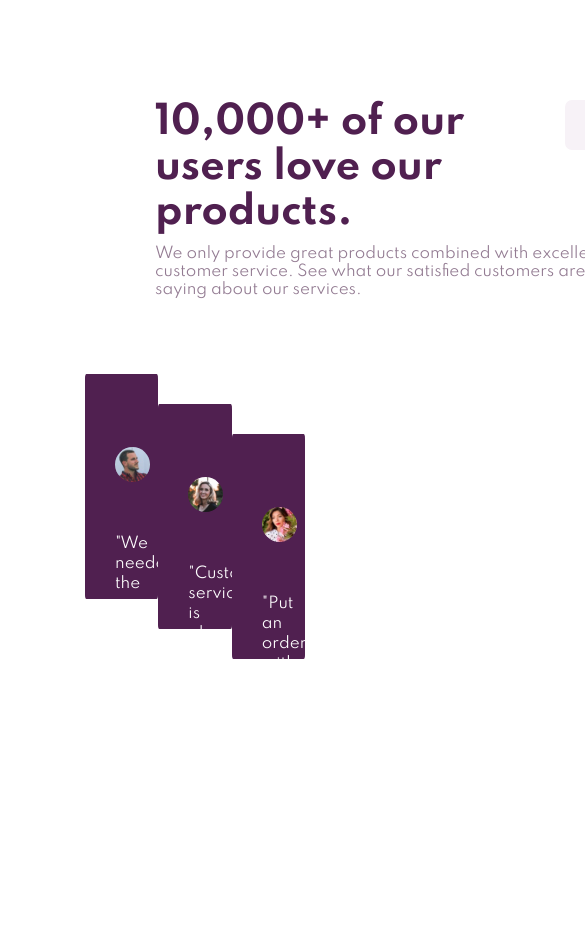
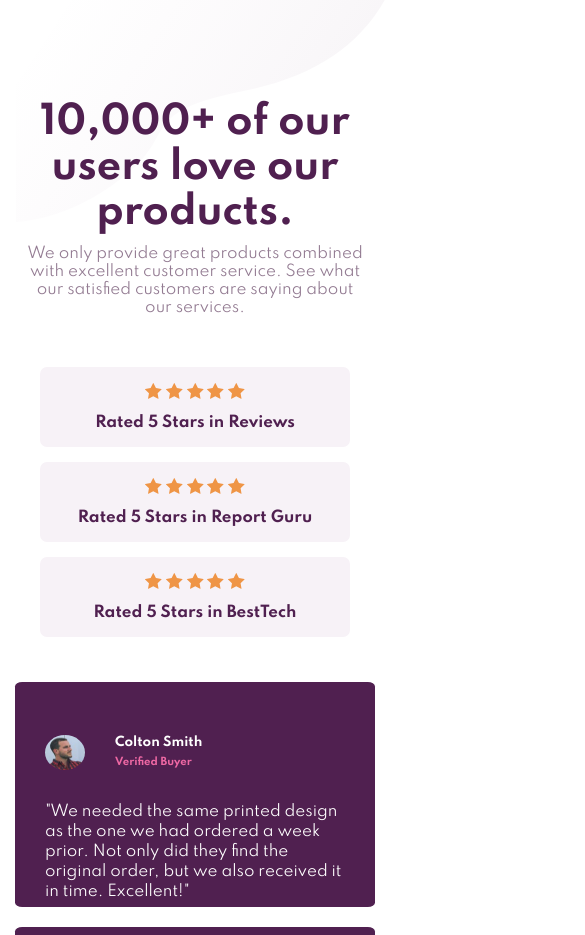
Before and after one commit to Plonkticus/Frontend-Mentor-Social-Proof-Section, a plain HTML site: page social-proof-section-master/index.html in a window 390 px wide. Shown: the top 935 px of the page, 585 px wide, since content can reach past the window. Before the commit the page ends 844 px from the top, so only its background shows below. Drawn offline with Linux system fonts and the light colour scheme.

Commit message:
Add files via upload

```diff
--- a/social-proof-section-master/style.css
+++ b/social-proof-section-master/style.css
@@ -17,6 +17,9 @@
 body {
   font-family: Spartan;
   font-size: 15px;
+  background-image: url(/images/bg-pattern-top-desktop.svg), url(/images/bg-pattern-bottom-desktop.svg);
+  background-repeat: no-repeat;
+  background-position: -5% 1%, right -5% top -590%;
 }
 
 .top-container {
@@ -135,3 +138,93 @@
 .six {
   margin-top: 60px;
 }
+
+@media only screen and (max-width: 500px) {
+  * {
+    box-sizing: border-box;
+    margin: 0;
+    padding: 0;
+  }
+
+  body {
+    background-image: url(../images/bg-pattern-top-mobile.svg);
+    background-position: right 2% top -10px;
+    display: flex;
+    flex-direction: column;
+    justify-content: center;
+    align-items: center;
+    max-width: 500px;
+  }
+
+  .top-container {
+    display: flex;
+    flex-direction: column;
+    justify-content: center;
+    align-items: center;
+    max-width: 450px;
+    margin: 100px;
+  }
+
+  .info {
+    display: flex;
+    flex-direction: column;
+    justify-content: center;
+    align-items: center;
+    margin: 0;
+  }
+
+    .info h1 {
+      text-align: center;
+    }
+
+    .info p {
+      text-align: center;
+      width: 340px;
+    }
+
+  .ratings {
+    display: flex;
+    flex-direction: column;
+    justify-content: center;
+    align-items: center;
+    width: 330px;
+    margin-top: 50px;
+  }
+
+  .stars {
+    margin: 30px 0 10px 0;
+  }
+
+  .ratings-box {
+    display: flex;
+    flex-direction: column;
+    justify-content: center;
+    align-items: center;
+    width: 310px;
+    padding: 30px;
+    height: 80px;
+  }
+
+  .ratings-box p {
+    margin-bottom: 30px;
+  }
+
+  .one, .two, .three {
+    margin: 0 0 15px 0;
+  }
+
+  .customer-container {
+    display: flex;
+    flex-direction: column;
+    justify-content: center;
+    align-items: center;
+    margin-top: -70px;
+    padding: 0;
+    max-width: 500px;
+  }
+
+  .box {
+    width: 100%;
+    margin: 0 50px 20px 50px;
+  }
+}
```
